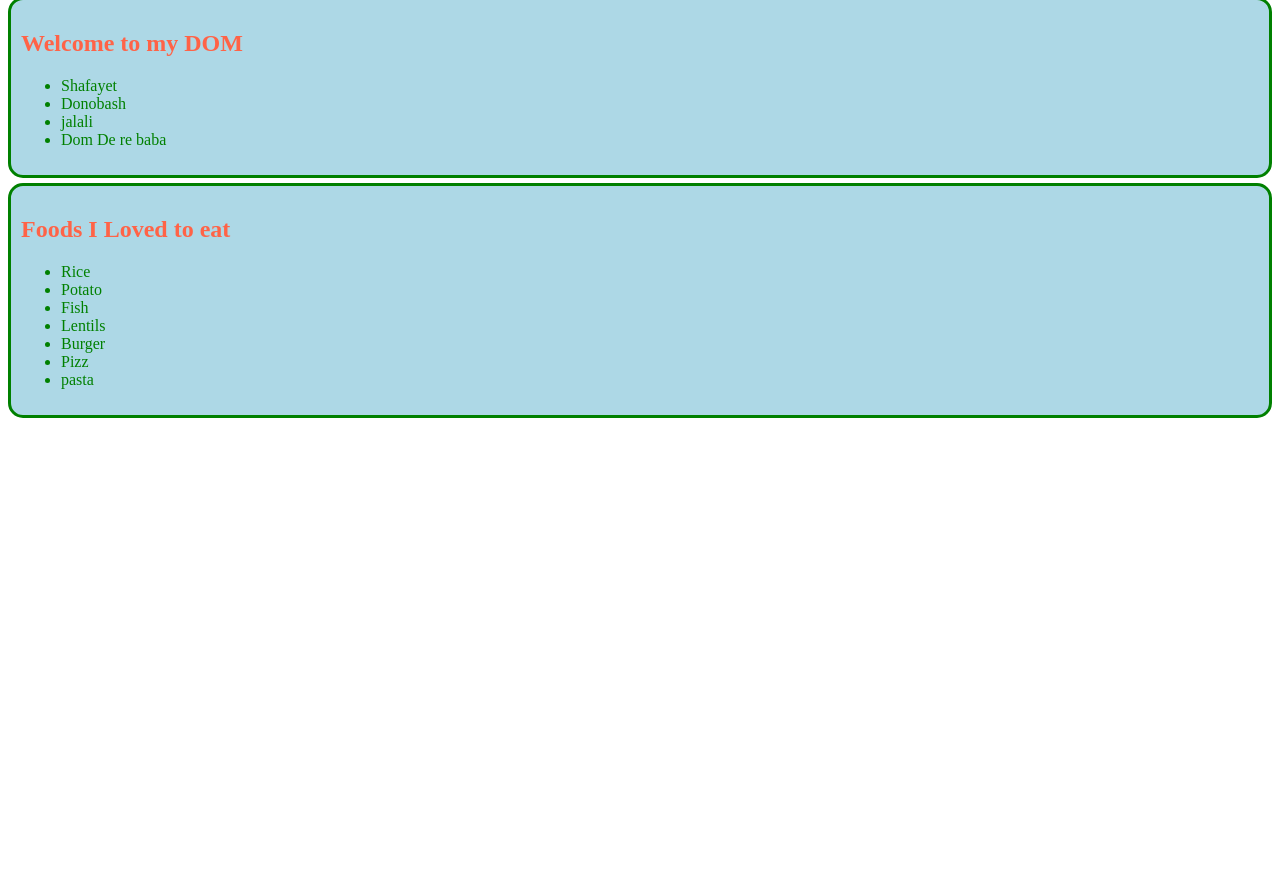
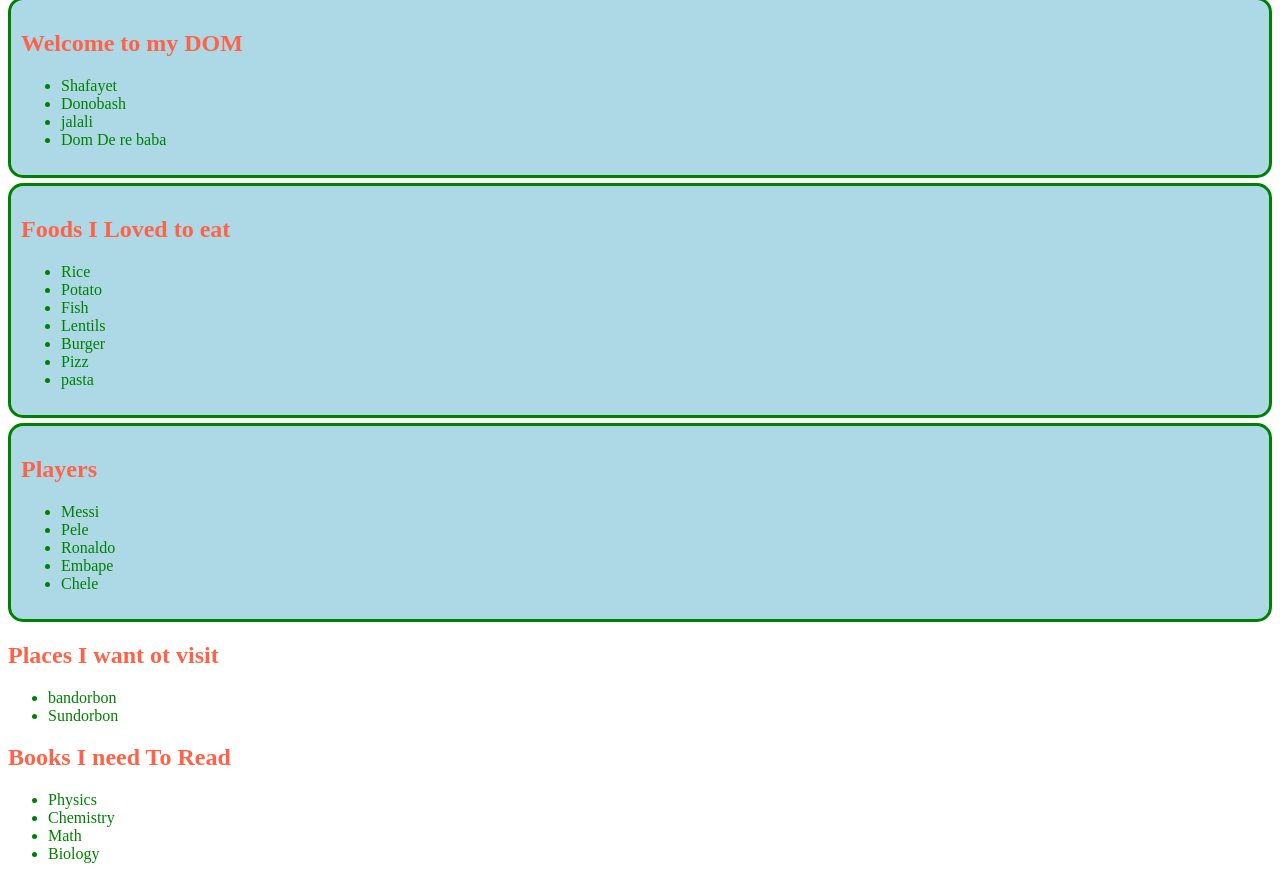
Before and after one commit to salauddinhasan/ph-d37-dom-explore, a plain HTML site: page index.html in a window 1280 px wide. Shown: the part 213-1092 px from the top of the page. Before the commit the page ends 800 px from the top, so only its background shows below. Drawn offline with Linux system fonts and the light colour scheme.

Commit message:
DOM manipulation: createElement and appendChild practice

```diff
--- /dev/null
+++ b/append.js
@@ -0,0 +1,46 @@
+
+
+const mainContainer = document.getElementById('main-container');
+
+
+// create child node
+const placesSection = document.createElement('section');
+
+// crate h1
+const h1 = document.createElement('h1');
+h1.innerText = 'Places I want ot visit';
+placesSection.appendChild(h1);
+
+const ul = document.createElement('ul');
+
+const li1 = document.createElement('li');
+
+li1.innerText = 'bandorbon';
+
+ul.appendChild(li1);
+placesSection.appendChild(ul);
+
+const li2 = document.createElement('li');
+li2.innerText = 'Sundorbon';
+ul.appendChild(li2);
+
+// append placesSection to the  mainContainer
+mainContainer.appendChild(placesSection)
+
+
+
+// easier to create Html
+const booksSection = document.createElement('section');
+
+
+booksSection.innerHTML = `
+<h1>Books I need To Read</h1>
+
+<ul>
+    <li>Physics</li>
+    <li>Chemistry</li>
+    <li>Math</li>
+    <li>Biology</li>
+</ul>
+`
+mainContainer.appendChild(booksSection);
--- a/index.html
+++ b/index.html
@@ -28,6 +28,7 @@
 
 
      <!-- id &  class  -->
+    <main id="main-container">
 
      <section>
         <h1 id="title">Welcome to my DOM</h1>
@@ -51,6 +52,19 @@
             <li class="forgen">pasta</li>
         </ul>
      </section>
+
+
+       <section id="players-container">
+       <h1>Players</h1>
+        <ul>
+            <li>Messi</li>
+            <li>Pele</li>
+            <li>Ronaldo</li>
+            <li>Embape</li>
+            <li>Chele</li>
+        </ul>
+     </section>
+    </main>
 
      <script>
         const liCollection = document.getElementsByTagName('li');
@@ -79,5 +93,7 @@
 
      </script>
      <script src="dom.js"></script>
+
+     <script src="append.js"></script>
 </body>
 </html>
```
